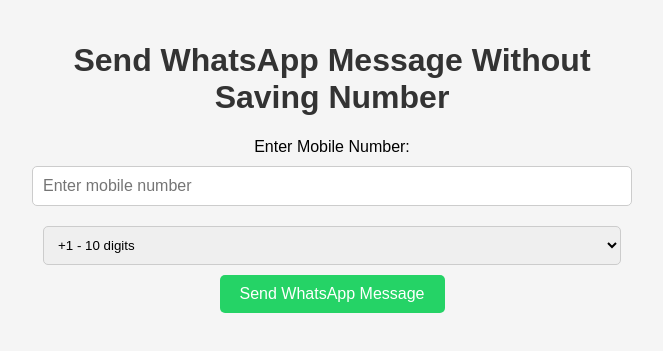
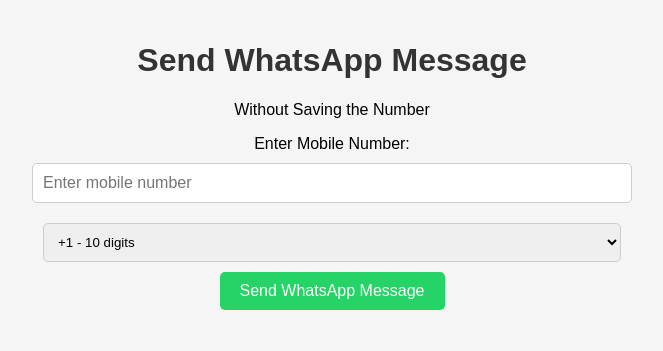
Before and after one commit to theofficialvkr/DmWhatsapp, a plain HTML site: page index.html in a window 1280 px wide. Shown: the part 85-436 px from the top of the page, without its empty margins (308-971 px from the left). Drawn offline with Linux system fonts and the light colour scheme; no server answers.

Commit message:
Update index.html

```diff
--- a/index.html
+++ b/index.html
@@ -3,21 +3,26 @@
 <head>
     <meta charset="UTF-8">
     <meta name="viewport" content="width=device-width, initial-scale=1.0">
-    <title>Direct Message for WhatsApp</title>
+    <title>Direct WhatsApp Message</title>
+    <link rel="stylesheet" href="css/styles.css">
     <link rel="manifest" href="manifest.json">
-    <link rel="stylesheet" href="css/styles.css">
+    <link rel="preconnect" href="https://fonts.googleapis.com">
+    <link href="https://fonts.googleapis.com/css2?family=Poppins:wght@400;600&display=swap" rel="stylesheet">
 </head>
 <body>
     <div class="container">
-        <img src="images/dm.png" alt="App Logo" class="logo">
-        <h1>Send WhatsApp Message Without Saving Number</h1>
-        <p id="error" class="error-message"></p>
-        <label for="phoneNumber">Enter Mobile Number:</label>
-        <input type="tel" id="phoneNumber" placeholder="Enter mobile number" aria-label="Mobile Number" required>
-        <select id="countrySelect" hidden>
-            <!-- Options populated dynamically -->
-        </select>
-        <button id="sendMessage" aria-label="Send WhatsApp Message">Send WhatsApp Message</button>
+        <div class="card">
+            <img src="images/dm.png" alt="App Logo" class="logo">
+            <h1 class="title">Send WhatsApp Message</h1>
+            <p class="subtitle">Without Saving the Number</p>
+            <p id="error" class="error-message"></p>
+            <div class="input-group">
+                <label for="phoneNumber">Enter Mobile Number:</label>
+                <input type="tel" id="phoneNumber" placeholder="Enter mobile number" required>
+                <select id="countrySelect" hidden></select>
+            </div>
+            <button id="sendMessage" class="btn">Send WhatsApp Message</button>
+        </div>
     </div>
     <script src="js/app.js"></script>
 </body>
```
